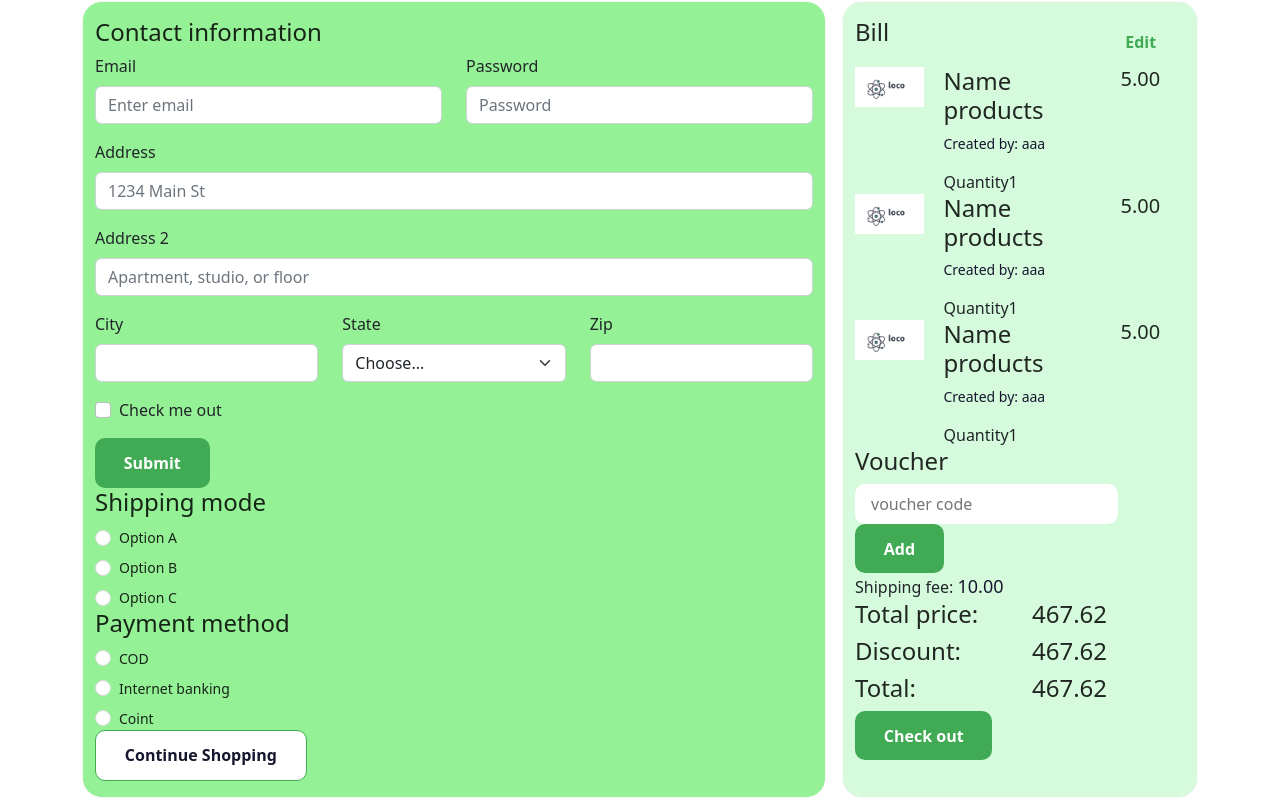
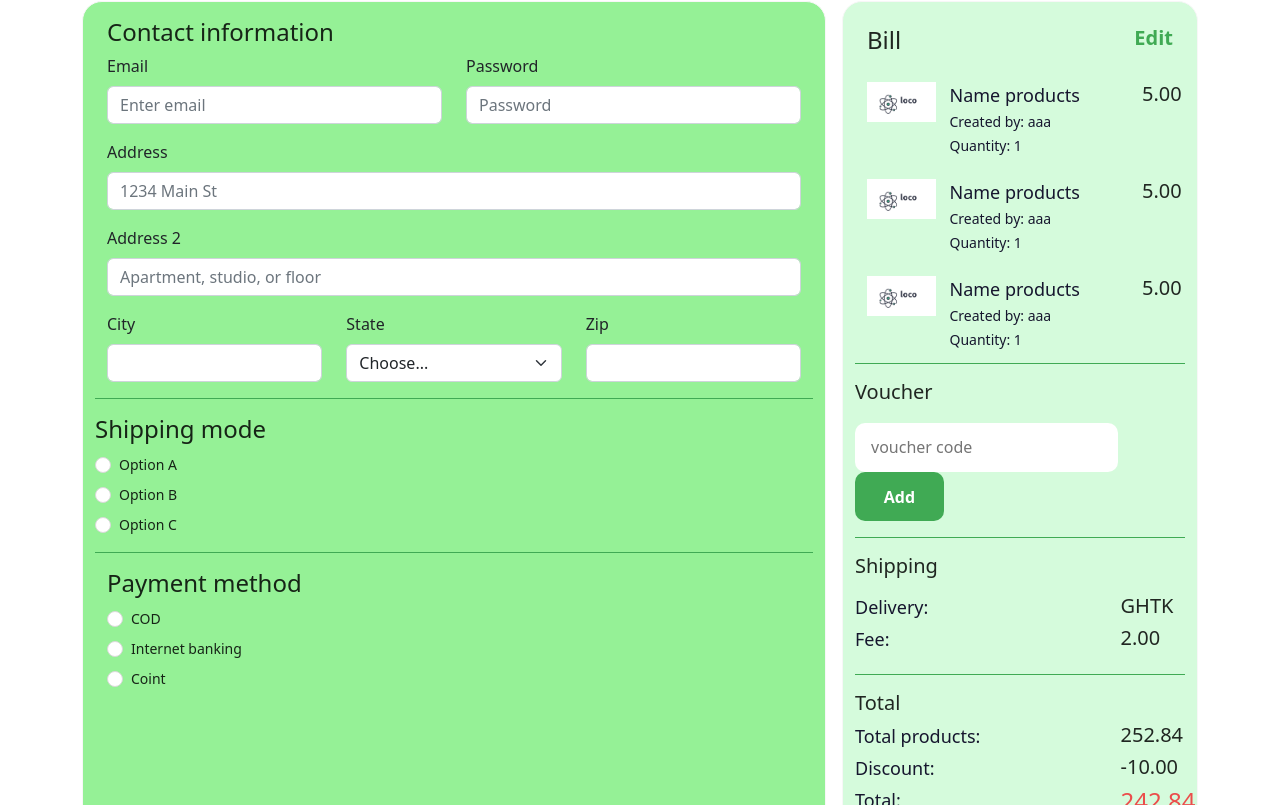
Before and after one commit to linhdatran3/Devera_F2, a React (Create React App) app: page /checkout in a window 1280 px wide. Shown: the part 255-1060 px from the top of the page. Built offline with nearby package versions, Linux system fonts and the light colour scheme.

Commit message:
restructure grid using react-boostrap -v3 🎨

```diff
--- a/src/containers/Cart/Cart.css
+++ b/src/containers/Cart/Cart.css
@@ -80,3 +80,9 @@
     display: flex;
     justify-content: space-between;
 }
+
+.cart__payment .cart__payment-check-out{
+    text-align: center;
+    padding: 0.7rem 0;
+
+}
--- a/src/containers/Cart/Cart.jsx
+++ b/src/containers/Cart/Cart.jsx
@@ -24,7 +24,7 @@ const Cart = () => {
         showIcon
       />
       <Row className="cart">
-        <Col sm={9} className="cart__products">
+        <Col sm={9} className="cart__products ">
           <div className="temp">
             <div className="cart__products-head">
               <Row>
@@ -175,7 +175,7 @@ const Cart = () => {
             </div>
           </div>
         </Col>
-        <Col className="cart__payment">
+        <Col className="cart__payment ">
           <div className="cart__payment-coupon">
             <h4>Have coupon?</h4>
             <div className="coupon">
@@ -184,34 +184,36 @@ const Cart = () => {
             </div>
           </div>
           <div className="cart__payment-total">
-            <div className="row">
-              <div className="col col1">
-                <h5>Total price:</h5>
-              </div>
-              <div className="col col2">
-                <h5>467.62</h5>
-              </div>
-            </div>
-            <div className="row">
-              <div className="col col1">
-                <h5>Discount:</h5>
-              </div>
-              <div className="col col2">
-                <h5>467.62</h5>
-              </div>
-            </div>
-            <div className="row">
-              <div className="col col1">
-                <h4>Total:</h4>
-              </div>
-              <div className="col col2">
-                <h4>467.62</h4>
-              </div>
-            </div>
+            <Row>
+              <Col>
+                <span className="p1">Total products: </span>
+              </Col>
+              <Col sm={4}>
+                <h5>252.84</h5>
+              </Col>
+            </Row>
+            <Row>
+              <Col>
+                <span className="p1">Coupon: </span>
+              </Col>
+              <Col sm={4}>
+                <h5>-10.00</h5>
+              </Col>
+            </Row>
+            <Row>
+              <Col>
+                <span className="p1">Total: </span>
+              </Col>
+              <Col sm={4}>
+                <h4 style={{ color: "#eb4d4b" }}>242.84</h4>
+              </Col>
+            </Row>
           </div>
-          <Link to={"/checkout"}>
-            <Button>Check out</Button>
-          </Link>
+          <div className="cart__payment-check-out">
+            <Link to={"/checkout"}>
+              <Button width={"90%"}>PAYMENT</Button>
+            </Link>
+          </div>
         </Col>
       </Row>
       <Footer />
--- a/src/containers/Checkout/Checkout.css
+++ b/src/containers/Checkout/Checkout.css
@@ -11,6 +11,11 @@
     padding: 1rem;
     margin-right: 1rem;
 }
+
+.contact-form .shipping, .payment-method{
+    padding: 1rem 0;
+    border-top: 1px solid #40aa54;
+}
 .bill{
 
     border-radius: 20px;
@@ -19,9 +24,35 @@
     padding: 1rem;
 
 }
+
 .bill__head{
     display: flex;
     justify-content: space-between;
+    padding: 0.5rem 1rem;
+}
+.bill .bill__head-edit h5{
+    color: #40aa54 !important;
+    font-weight: 680;
+}
+.bill .bill__products-confirm__item{
+    padding: 0.7rem 0;
+}
+.bill .bill__voucher , .bill__shipping-fee , .bill__total{
+    padding: 1rem 0;
+    border-top: 1px solid #40aa54;
+}
+.bill .bill__voucher__head{
+    padding-bottom: 0.7rem;
+}
+.bill .bill__voucher__input input{
+    height: 49px;
+}
+.bill .bill__shipping-fee__title{
+    padding-bottom: 0.5rem;
+}
+.bill .bill__checkout{
+    text-align: center;
+    padding-bottom: 1rem;
 }
 .custome-step .ant-steps-item-title:after{
     background: #40aa54  !important;
@@ -38,3 +69,7 @@
 .ant-steps-item-process>.ant-steps-item-container>.ant-steps-item-icon {
     background: #40aa54 !important;
 }
+
+.continue-shopping{
+    padding: 1rem 0;
+}
--- a/src/containers/Checkout/Checkout.jsx
+++ b/src/containers/Checkout/Checkout.jsx
@@ -11,6 +11,7 @@ import Form from "react-bootstrap/Form";
 import Row from "react-bootstrap/Row";
 
 import { Space, Radio } from "antd";
+import { Link } from "react-router-dom";
 
 const { Step } = Steps;
 
@@ -29,10 +30,10 @@ const Checkout = () => {
         />
         <Step title="Confirm" description="This is a description." />
       </Steps>
-      <Row className="checkout">
-        <Col sm={8} className="contact-form">
-          <h4>Contact information</h4>
-          <div className="user__info">
+      <Row className="checkout ">
+        <Col sm={8} className="contact-form ">
+          <h4 className="container">Contact information</h4>
+          <div className="user-info container">
             <Form>
               <Row className="mb-3">
                 <Form.Group as={Col} controlId="formGridEmail">
@@ -75,15 +76,9 @@ const Checkout = () => {
                   <Form.Control />
                 </Form.Group>
               </Row>
-
-              <Form.Group className="mb-3" id="formGridCheckbox">
-                <Form.Check type="checkbox" label="Check me out" />
-              </Form.Group>
-
-              <Button>Submit</Button>
             </Form>
           </div>
-          <div className="shipping">
+          <div className="shipping container">
             <h4>Shipping mode</h4>
             {/* onChange={onChange} value={value} */}
             <Radio.Group>
@@ -94,7 +89,7 @@ const Checkout = () => {
               </Space>
             </Radio.Group>
           </div>
-          <div className="payment__method">
+          <div className="payment-method container">
             <h4>Payment method</h4>
             <Radio.Group>
               <Space direction="vertical">
@@ -104,7 +99,142 @@ const Checkout = () => {
               </Space>
             </Radio.Group>
           </div>
-          <div className="continue-shopping">
+        </Col>
+        <Col className="bill ">
+          <div className="bill__head container">
+            <div className="bill__head-title">
+              <h4>Bill</h4>
+            </div>
+            <div className="bill__head-edit">
+              <Link to={"/cart"}>
+                <h5>Edit</h5>
+              </Link>
+            </div>
+          </div>
+
+          <div className="bill__products-confirm container">
+            <Row className="bill__products-confirm__item">
+              <Col sm={3}>
+                <div className="item-image">
+                  <img src="logo.png" alt="" height="40px" />
+                </div>
+              </Col>
+              <Col>
+                <div className="item-info">
+                  <span className="p1">Name products</span> <br />
+                  <span className="p2">Created by: aaa</span> <br />
+                  <span className="p2">Quantity: </span>
+                  <span className="p2">1</span>
+                </div>
+              </Col>
+              <Col sm={2}>
+                <h5>5.00</h5>
+              </Col>
+            </Row>
+            <Row className="bill__products-confirm__item">
+              <Col sm={3}>
+                <div className="item-image">
+                  <img src="logo.png" alt="" height="40px" />
+                </div>
+              </Col>
+              <Col>
+                <div className="item-info">
+                  <span className="p1">Name products</span> <br />
+                  <span className="p2">Created by: aaa</span> <br />
+                  <span className="p2">Quantity: </span>
+                  <span className="p2">1</span>
+                </div>
+              </Col>
+              <Col sm={2}>
+                <h5>5.00</h5>
+              </Col>
+            </Row>
+            <Row className="bill__products-confirm__item">
+              <Col sm={3}>
+                <div className="item-image">
+                  <img src="logo.png" alt="" height="40px" />
+                </div>
+              </Col>
+              <Col>
+                <div className="item-info">
+                  <span className="p1">Name products</span> <br />
+                  <span className="p2">Created by: aaa</span> <br />
+                  <span className="p2">Quantity: </span>
+                  <span className="p2">1</span>
+                </div>
+              </Col>
+              <Col sm={2}>
+                <h5>5.00</h5>
+              </Col>
+            </Row>
+          </div>
+          <div className="bill__voucher container">
+            <h5 className="bill__voucher__head">Voucher</h5>
+            <Row>
+              <Col className="bill__voucher__input">
+                <Input placeholder={"voucher code"} />
+              </Col>
+              <Col sm={4}>
+                <Button>Add</Button>
+              </Col>
+            </Row>
+          </div>
+          <div className="bill__shipping-fee">
+            <h5 className="bill__shipping-fee__title">Shipping</h5>
+            <Row>
+              <Col>
+                <span className="p1">Delivery:</span>
+              </Col>
+              <Col sm={3}>
+                <h5>GHTK</h5>
+              </Col>
+            </Row>
+            <Row>
+              <Col>
+                <span className="p1">Fee:</span>
+              </Col>
+              <Col sm={3}>
+                <h5>2.00</h5>
+              </Col>
+            </Row>
+          </div>
+          <div className="bill__total">
+            <h5 className="bill__total__title">Total</h5>
+            <Row>
+              <Col>
+                <span className="p1">Total products: </span>
+              </Col>
+              <Col sm={3}>
+                <h5>252.84</h5>
+              </Col>
+            </Row>
+            <Row>
+              <Col>
+                <span className="p1">Discount: </span>
+              </Col>
+              <Col sm={3}>
+                <h5>-10.00</h5>
+              </Col>
+            </Row>
+            <Row>
+              <Col>
+                <span className="p1">Total: </span>
+              </Col>
+              <Col sm={3}>
+                <h4 style={{ color: "#eb4d4b" }}>242.84</h4>
+              </Col>
+            </Row>
+          </div>
+          <div className="bill__checkout">
+            <Button bgColor={"#eb4d4b"} width={"90%"}>
+              Check out
+            </Button>
+          </div>
+        </Col>
+      </Row>
+      <Row>
+        <Col sm={8}>
+          <div className="continue-shopping container">
             <Button
               bgColor={"#fff"}
               txtColor={"#16162E"}
@@ -114,113 +244,6 @@ const Checkout = () => {
             </Button>
           </div>
         </Col>
-        <Col className="bill">
-          <div className="bill__head">
-            <div className="bill__head-title">
-              <h4>Bill</h4>
-            </div>
-            <div className="bill__head-edit">
-              <Button bgColor={"#d5fbdc"} txtColor={"#40aa54"}>
-                Edit
-              </Button>
-            </div>
-          </div>
-
-          <div className="bill__products-confirm">
-            <Row>
-              <Col sm={3}>
-                <div className="item-image">
-                  <img src="logo.png" alt="" height="40px" />
-                </div>
-              </Col>
-              <Col>
-                <div className="item-info">
-                  <h4>Name products</h4>
-                  <p className="p2">Created by: aaa</p>
-                </div>
-                <span>Quantity</span>
-                <span>1</span>
-              </Col>
-              <Col sm={3}>
-                <h5>5.00</h5>
-              </Col>
-            </Row>
-            <Row>
-              <Col sm={3}>
-                <div className="item-image">
-                  <img src="logo.png" alt="" height="40px" />
-                </div>
-              </Col>
-              <Col>
-                <div className="item-info">
-                  <h4>Name products</h4>
-                  <p className="p2">Created by: aaa</p>
-                </div>
-                <span>Quantity</span>
-                <span>1</span>
-              </Col>
-              <Col sm={3}>
-                <h5>5.00</h5>
-              </Col>
-            </Row>
-            <Row>
-              <Col sm={3}>
-                <div className="item-image">
-                  <img src="logo.png" alt="" height="40px" />
-                </div>
-              </Col>
-              <Col>
-                <div className="item-info">
-                  <h4>Name products</h4>
-                  <p className="p2">Created by: aaa</p>
-                </div>
-                <span>Quantity</span>
-                <span>1</span>
-              </Col>
-              <Col sm={3}>
-                <h5>5.00</h5>
-              </Col>
-            </Row>
-          </div>
-          <div className="bill__voucher">
-            <h4>Voucher</h4>
-            <Input placeholder={"voucher code"} />
-            <Button>Add</Button>
-          </div>
-          <div className="bill__shipping-fee">
-            <span>Shipping fee: </span>
-            <span className="p1">10.00</span>
-          </div>
-          <div className="bill__total">
-            <div className="row">
-              <div className="col col1">
-                <h4>Total price:</h4>
-              </div>
-              <div className="col col2">
-                <h4>467.62</h4>
-              </div>
-            </div>
-            <div className="row">
-              <div className="col col1">
-                <h4>Discount:</h4>
-              </div>
-              <div className="col col2">
-                <h4>467.62</h4>
-              </div>
-            </div>
-            <div className="row">
-              <div className="col col1">
-                <h4>Total:</h4>
-              </div>
-              <div className="col col2">
-                <h4>467.62</h4>
-              </div>
-            </div>
-          </div>
-          <div className="bill__checkout">
-            <Button>Check out</Button>
-          </div>
-        </Col>
       </Row>
       <Footer />
     </React.Fragment>
```
